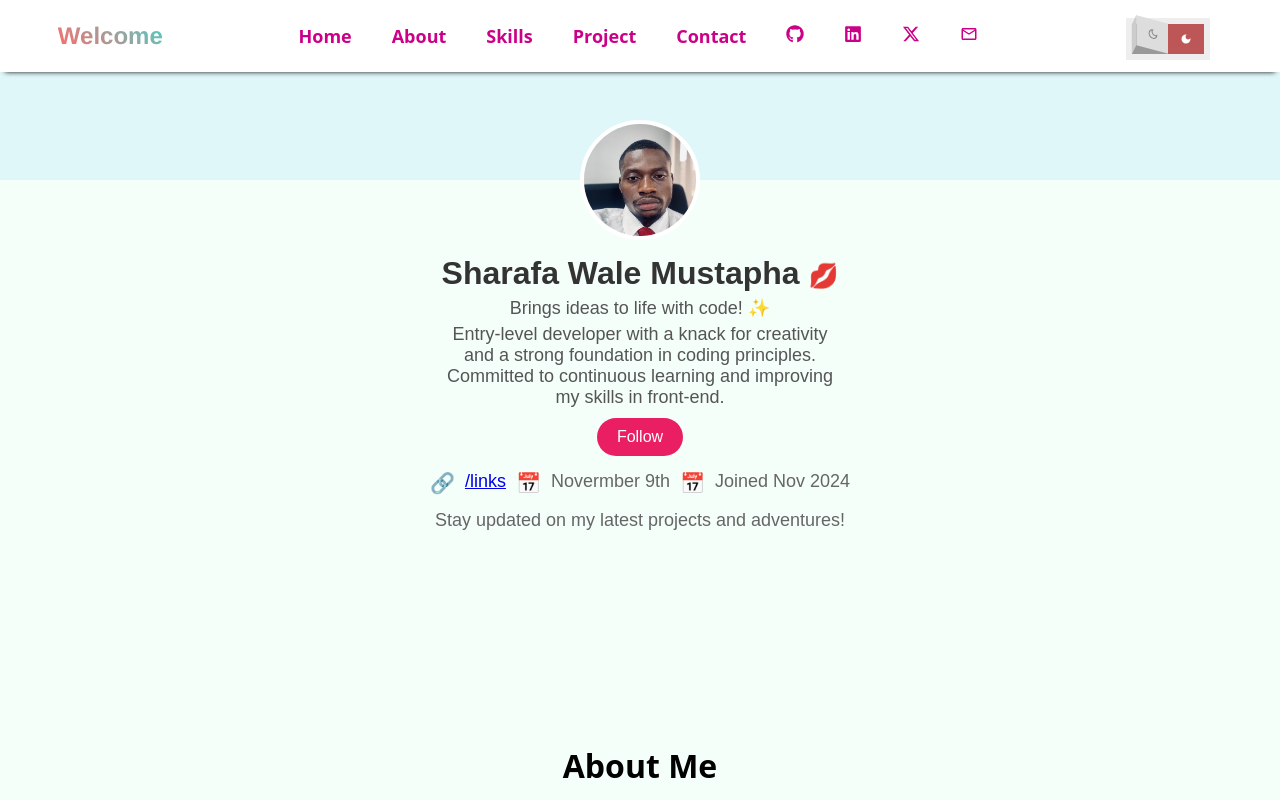
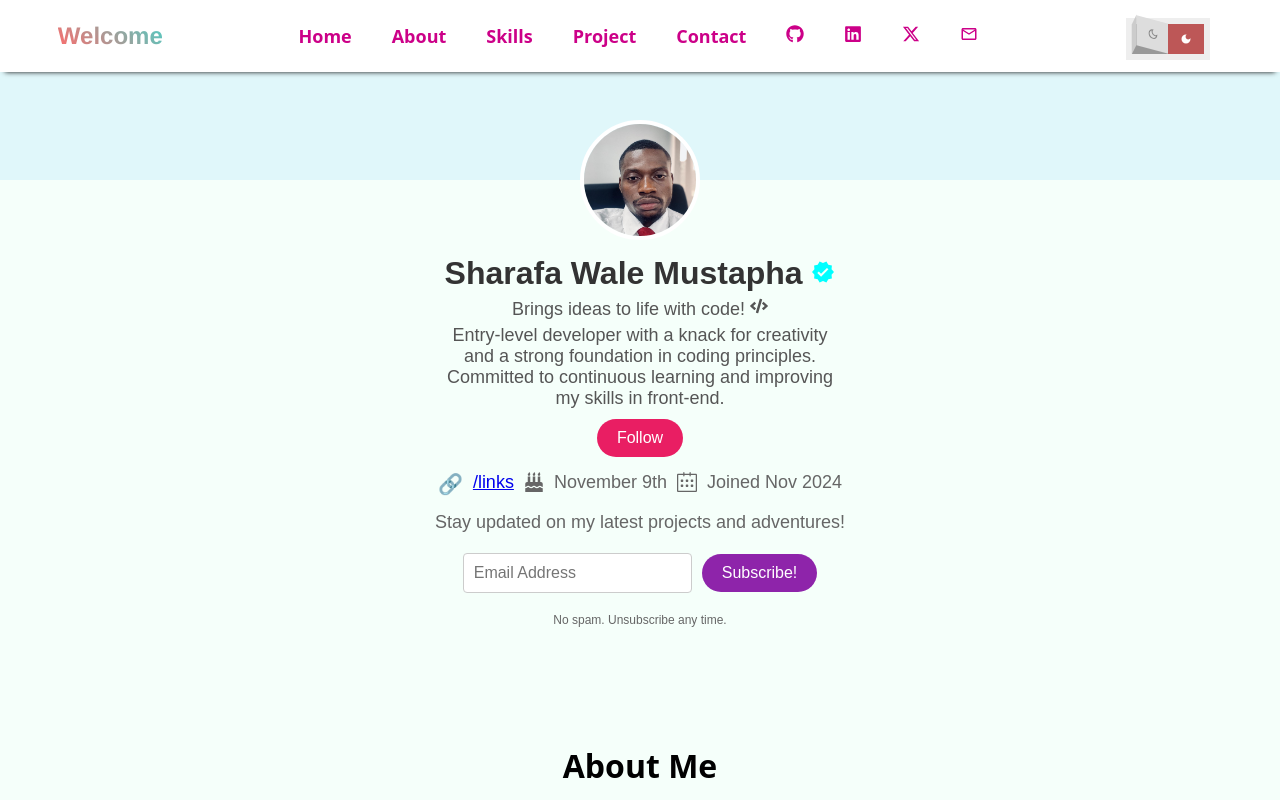
Before and after one commit to katielouisemama/myReactportfolio, a React (Vite) app: page / in a window 1280 px wide. Shown: the top 800 px of the page. Built offline with nearby package versions, Linux system fonts and the light colour scheme.

Commit message:
new modifications

```diff
--- a/src/pages/HeroProject.css
+++ b/src/pages/HeroProject.css
@@ -15,7 +15,7 @@
 }
 
   .projects-section h1 {
-    font-size: 2.5em;
+    font-size: 2.em;
     margin-bottom: 10px;
   }
 
--- a/src/pages/Pofile.jsx
+++ b/src/pages/Pofile.jsx
@@ -1,19 +1,22 @@
 import React from 'react';
 import './Profile.css';
 import profileImage from '../assets/kl.png';
+import { MdVerified } from "react-icons/md";
+import { FaBirthdayCake } from "react-icons/fa";
+import { SlCalender } from "react-icons/sl";
+import { FaCode } from "react-icons/fa";
 
 const Profile = () => {
   return (
     <div className="profile">
       <div className="profile-header">
-        <div className="cover-photo">
-
-        </div>
+        <div className="cover-photo"></div>
         <div className="profile-photo">
           <img src={profileImage} alt="Profile" />
         </div>
-        <h1>Sharafa Wale Mustapha <span className="emoji">💋</span></h1>
-        <p>Brings ideas to life with code! ✨</p>
+        <h1>Sharafa Wale Mustapha <span className="emoji"><MdVerified />
+        </span></h1>
+        <p>Brings ideas to life with code! <FaCode /></p>
         <p className="bio">
             Entry-level developer with a knack for creativity <br />and a strong foundation in coding principles. <br /> Committed to continuous learning and improving  <br />my skills in front-end.
         </p>
@@ -22,12 +25,18 @@ const Profile = () => {
       <div className="profile-links">
         <span className="icon">🔗</span>
         <a href="/links">/links</a>
-        <span className="icon">📅</span>
-        <span>Novermber 9th</span>
-        <span className="icon">📅</span>
+        <span className="icon"><FaBirthdayCake /></span>
+        <span>November 9th</span>
+        <span className="icon"><SlCalender /></span>
         <span>Joined Nov 2024</span>
       </div>
       <p className="footer-text">Stay updated on my latest projects and adventures!</p>
+
+      <form className="form-container">
+        <input type="email" placeholder="Email Address" />
+        <button type="submit">Subscribe!</button>
+      </form>
+      <p className="note">No spam. Unsubscribe any time.</p>
     </div>
   );
 };
--- a/src/pages/Profile.css
+++ b/src/pages/Profile.css
@@ -7,21 +7,62 @@
     min-width: 100%;
     background-color: #f5fffa;
     opacity: 0;
-    transform: translateY(-100px); /* Start position off-screen */
-    animation: slideInFromTop 0.9s ease-out forwards; /* Trigger the animation */
+    transform: translateY(-100px);
+    animation: slideInFromTop 0.9s ease-out forwards;
     min-height: calc(100vh - 80px);
+    padding-bottom: 20px; /* Add padding at the bottom */
+  }
+
+  .form-container {
+    display: flex;
+    align-items: center;
+    gap: 10px;
+    justify-content: center;
+    margin-top: 20px; /* Space above the form */
+    margin-bottom: 20px; /* Space below the form */
+
+  }
+
+  .form-container input[type="email"] {
+    padding: 10px;
+    font-size: 16px;
+    border: 1px solid #ccc;
+    border-radius: 4px;
+    outline: none;
+  }
+
+  .form-container button {
+    padding: 10px 20px;
+    font-size: 16px;
+    color: white;
+    background-color: #8e24aa;
+    border: none;
+    border-radius: 20px;
+    cursor: pointer;
+    transition: background-color 0.3s ease;
+  }
+
+  .form-container button:hover {
+    background-color: #7b1fa2;
+  }
+
+  .note {
+    margin-top: 10px;
+    font-size: 12px;
+    color: #666;
+    text-align: center;
   }
 
   /* Slide-in animation */
   @keyframes slideInFromTop {
     to {
       opacity: 1;
-      transform: translateY(0); /* Final position */
+      transform: translateY(0);
     }
   }
 
   .cover-photo {
-    background-color: #e0f7fa; /* Light blue */
+    background-color: #e0f7fa;
     height: 180px;
   }
 
@@ -48,6 +89,7 @@
 
   .profile-header .emoji {
     font-size: 24px;
+    color: aqua;
   }
 
   .profile-header p {
@@ -101,30 +143,30 @@
   /* Media query for larger screens */
   @media (min-width: 768px) {
     .profile {
-      max-width: 80%; /* Increase container width to 80% on larger screens */
-      font-size: 1.2em; /* Scale up font size */
+      max-width: 80%;
+      font-size: 1.2em;
     }
 
     .profile-header h1 {
-      font-size: 32px; /* Increase font size of the name */
+      font-size: 32px;
     }
 
     .profile-header p,
     .bio,
     .footer-text {
-      font-size: 18px; /* Increase font size of text content */
+      font-size: 18px;
     }
 
     .follow-button {
-      font-size: 16px; /* Make the follow button text larger */
-      padding: 10px 20px; /* Increase button padding */
+      font-size: 16px;
+      padding: 10px 20px;
     }
 
     .profile-links {
-      font-size: 18px; /* Make links text larger */
+      font-size: 18px;
     }
 
     .profile-links .icon {
-      font-size: 20px; /* Increase icon size */
+      font-size: 20px;
     }
   }
--- a/src/pages/Skills.css
+++ b/src/pages/Skills.css
@@ -61,13 +61,13 @@
 
   .skills-container h3{
 
-    font-size: 50px;
+    font-size: xx-large;
 
   }
 
   .skills-container p{
     margin-top: 10px;
-    font-size: x-large;
+    font-size: medium;
   }
   .html{
     color: red;
--- a/src/static/Header.css
+++ b/src/static/Header.css
@@ -228,6 +228,7 @@ color: transparent;
       flex-direction: column;
       padding: 10px;
       box-shadow: 0px 5px 10px rgba(0, 0, 0, 0.2);
+
     }
 
     .nav-links.active {
```
